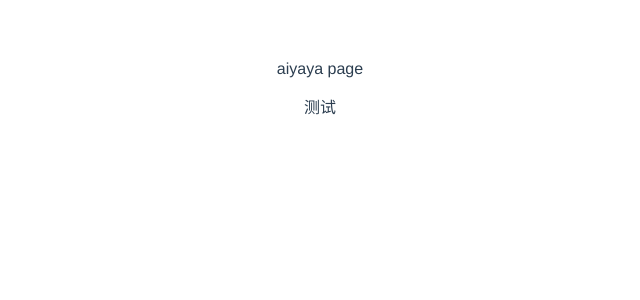
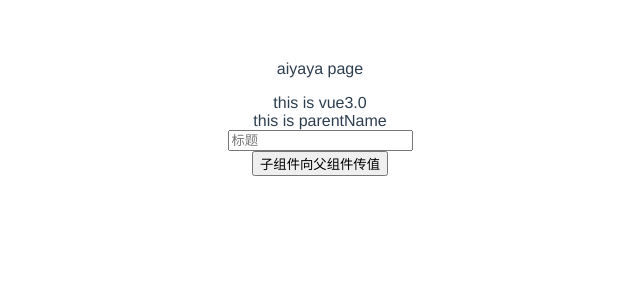
Before and after one commit to aiyaya211/vue3.0, a Vue app: page / in a window 1280 px wide. Shown: the top 300 px of the page, without its empty margins (320-960 px from the left). Built offline with nearby package versions, Linux system fonts and the light colour scheme.

Commit message:
父子组件传值

```diff
--- a/src/App.vue
+++ b/src/App.vue
@@ -1,5 +1,5 @@
 <template>
-  <MyComponent></MyComponent>
+  <MyComponent v-model:title="pageTitle" v-model:name="parentName"></MyComponent>
   <!-- <img alt="Vue logo" src="./assets/logo.png">
   <HelloWorld msg="Welcome to Your Vue.js App"/> -->
 </template>
@@ -13,6 +13,12 @@ export default {
   components: {
     // HelloWorld,
     MyComponent
+  },
+  data() {
+    return {
+      pageTitle: 'this is vue3.0',
+      parentName: 'this is parentName',
+    }
   }
 }
 </script>
--- a/src/components/myComponent.vue
+++ b/src/components/myComponent.vue
@@ -1,6 +1,11 @@
 <template>
     <p>aiyaya page</p>
-    <div>测试</div>
+    <div>{{title}}</div>
+    <div>{{name}}</div>
+    <input placeholder="标题"/>
+    <div>
+        <button @click="changeTitle">子组件向父组件传值</button>
+    </div>
 </template>
 <script>
 import { nextTick } from 'vue';
@@ -16,6 +21,16 @@ export default {
             console.log('nextTick')
         })
     },
+    props: {
+        title: {
+            type: String,
+            default: 'Default title'
+        },
+        name: {
+            type: String,
+            default: 'Default name'
+        }
+    },
     computed: {
         author() {
             return 'aiyaya';
@@ -23,6 +38,12 @@ export default {
     },
     data() {
         return {}
+    },
+    methods: {
+        changeTitle() {
+            this.$emit('update:title', `aiyaya's title`);
+            this.$emit('update:name', `aiyaya's name`);
+        }
     }
 }
 </script>
```
Also changed, not shown: 1 other file (tests, documents, lock files or other folders).
